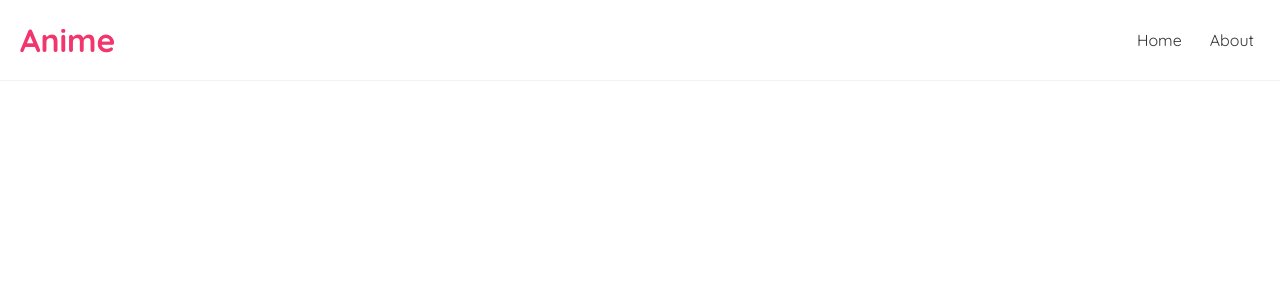
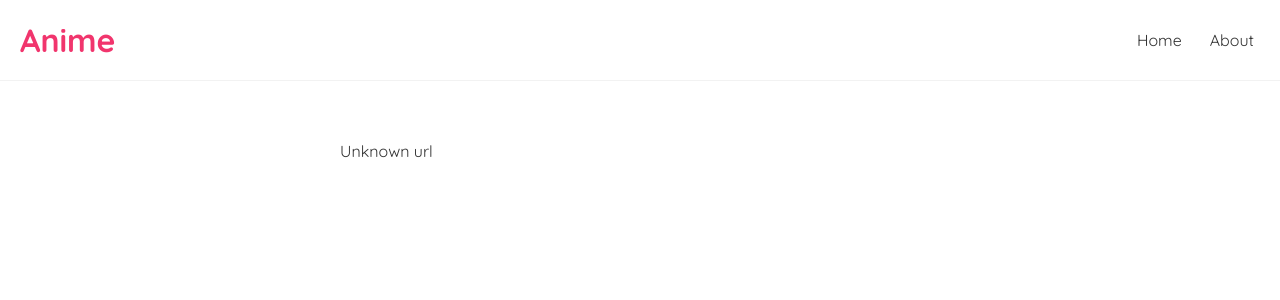
Before and after one commit to birajrb/anime-list, a React (Create React App) app: page /blogs/11 in a window 1280 px wide. Shown: the top 300 px of the page. Built offline with nearby package versions, Linux system fonts and the light colour scheme.

Commit message:
Adds BlogDetails

```diff
--- a/src/App.js
+++ b/src/App.js
@@ -1,5 +1,6 @@
 import { BrowserRouter as Router, Switch, Route } from "react-router-dom";
 import About from "./About";
+import BlogDetails from "./BlogDetails";
 import Home from "./Home";
 import Navbar from "./Navbar";
 
@@ -10,11 +11,14 @@ function App() {
         <Navbar />
         <div className="content">
           <Switch>
-            <Route exact path="/anime-list/">
+            <Route exact path="/">
               <Home />
             </Route>
-            <Route path="/anime-list/about">
+            <Route path="/about">
               <About />
+            </Route>
+            <Route path="/blogs/:id">
+              <BlogDetails />
             </Route>
           </Switch>
         </div>
--- /dev/null
+++ b/src/BlogDetails.js
@@ -0,0 +1,24 @@
+import { useParams } from "react-router";
+import useFakeFetch from "./useFakeFetch";
+
+const BlogDetails = () => {
+  const { id } = useParams();
+  const { data: blog, isLoading, error } = useFakeFetch(
+    "http://localhost:8000/blogs/" + id
+  );
+  return (
+    <div className="blog-details">
+      {isLoading && <div>Loading..</div>}
+      {error && <div>{error}</div>}
+      {blog && (
+        <article>
+          <h2>{blog.title}</h2>
+          <p>Written By: {blog.author}</p>
+          <p>{blog.body}</p>
+        </article>
+      )}
+    </div>
+  );
+};
+
+export default BlogDetails;
```
